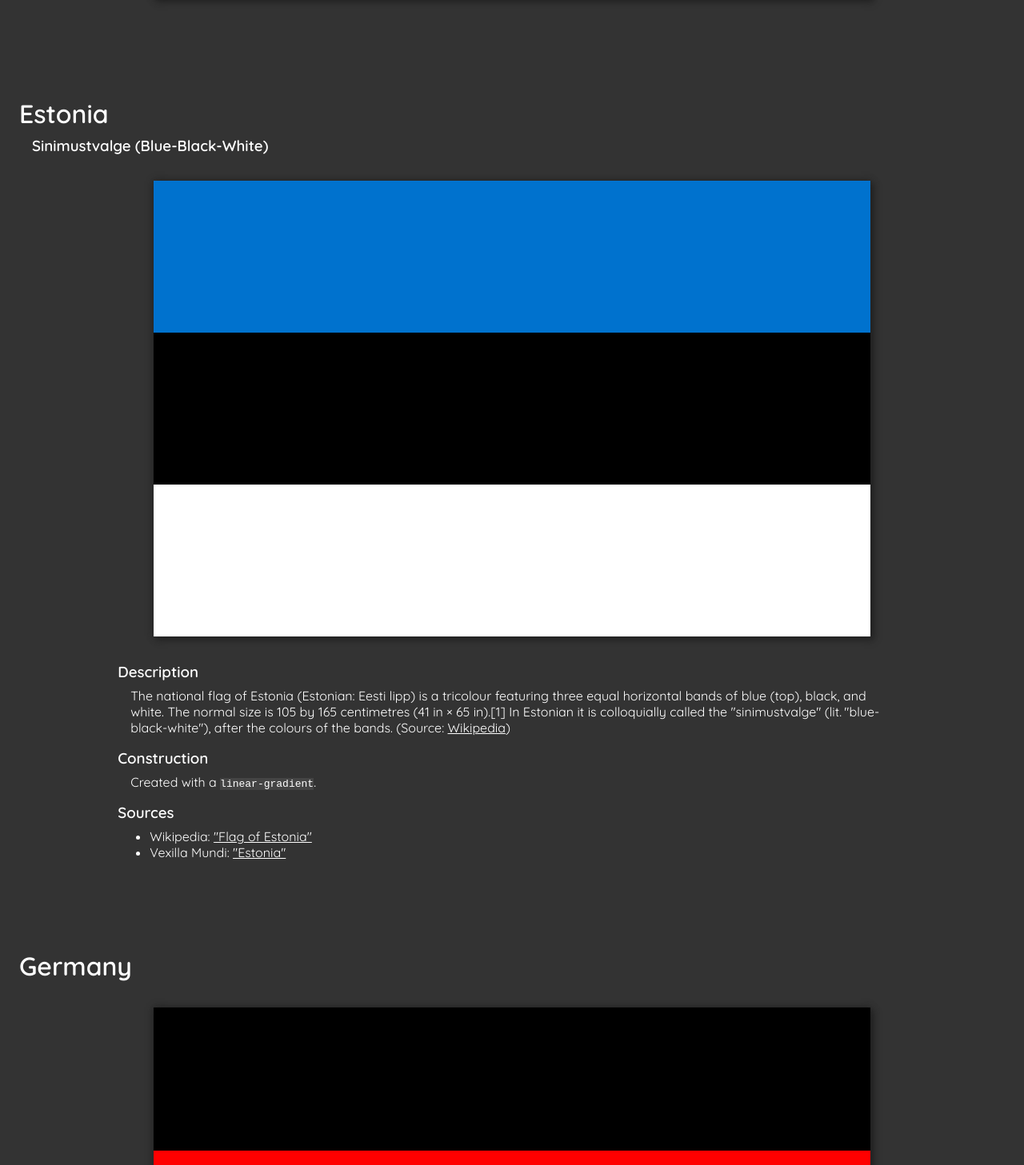
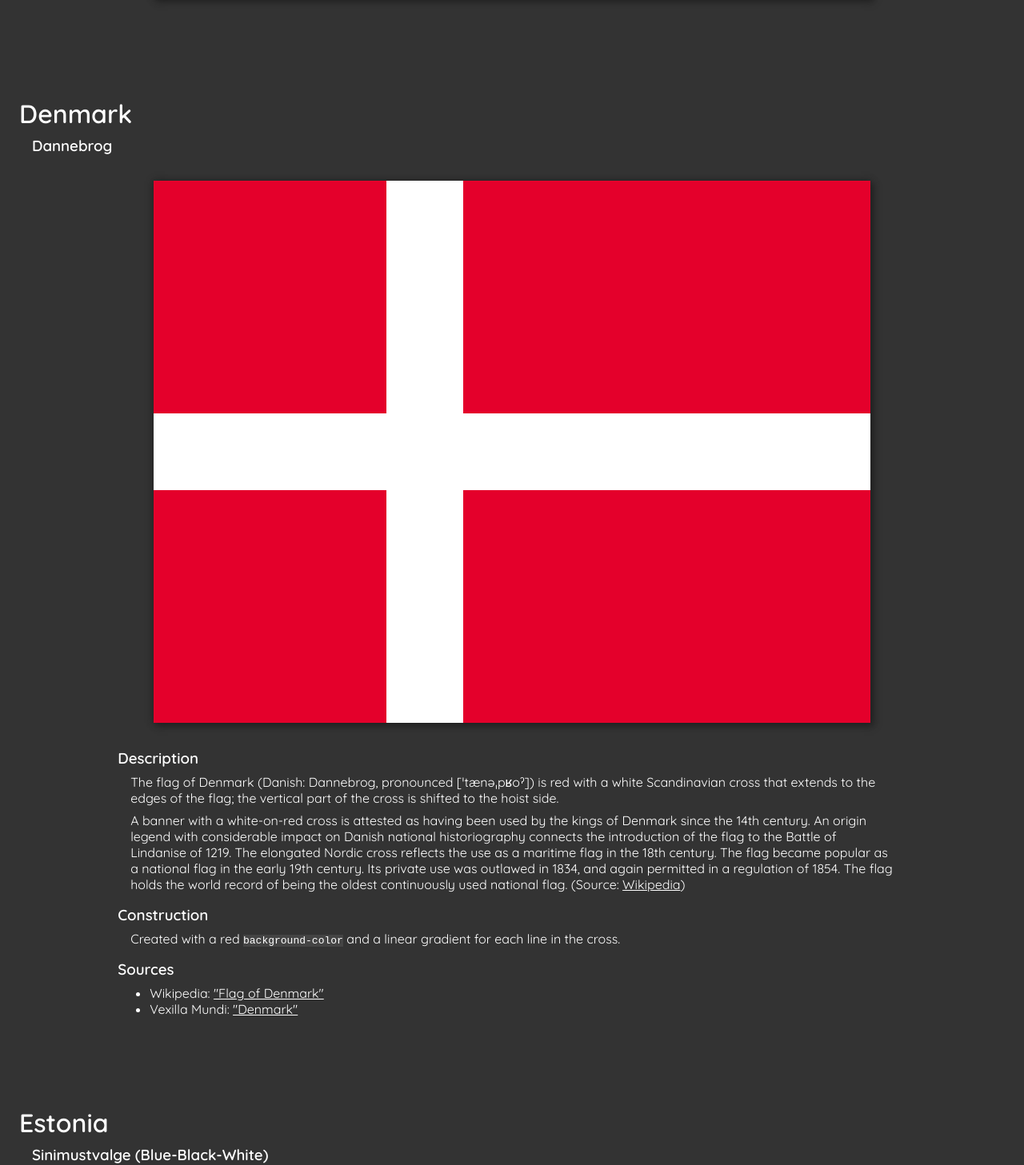
Before and after one commit to henrywoody/css-flags, a React (Create React App) app in the folder client/: page / in a window 1280 px wide. Shown: the part 8659-10116 px from the top of the page at 80% size. Built offline with nearby package versions, Linux system fonts and the light colour scheme.

Commit message:
Adds flag of Denmark
Adds flag of Denmark.

```diff
--- /dev/null
+++ b/client/src/Flags/Denmark/index.tsx
@@ -0,0 +1,41 @@
+import React from "react";
+import FlagArea from "../../Components/FlagArea";
+import DescriptionSection from "../../Components/DescriptionSection";
+import ExternalLink from "../../Components/ExternalLink";
+import "./style.css";
+
+
+const Denmark: React.FC = () => {
+	return (
+		<FlagArea title="Denmark" flagName="Dannebrog">
+			<DescriptionSection title="Description">
+				<p>
+					The flag of Denmark (Danish: Dannebrog, pronounced [ˈtænəˌpʁoˀ]) is red with a white Scandinavian cross that extends to the edges of the flag; the vertical part of the cross is shifted to the hoist side.
+				</p>
+
+				<p>
+					A banner with a white-on-red cross is attested as having been used by the kings of Denmark since the 14th century. An origin legend with considerable impact on Danish national historiography connects the introduction of the flag to the Battle of Lindanise of 1219. The elongated Nordic cross reflects the use as a maritime flag in the 18th century. The flag became popular as a national flag in the early 19th century. Its private use was outlawed in 1834, and again permitted in a regulation of 1854. The flag holds the world record of being the oldest continuously used national flag. (Source: <ExternalLink href="https://en.wikipedia.org/wiki/Flag_of_Denmark">Wikipedia</ExternalLink>)
+				</p>
+			</DescriptionSection>
+
+			<DescriptionSection title="Construction">
+				<p>
+					Created with a red <code>background-color</code> and a linear gradient for each line in the cross.
+				</p>
+			</DescriptionSection>
+
+			<DescriptionSection title="Sources">
+				<ul className="citation-list">
+					<li>
+						Wikipedia: <ExternalLink href="https://en.wikipedia.org/wiki/Flag_of_Denmark">"Flag of Denmark"</ExternalLink>
+					</li>
+					<li>
+						Vexilla Mundi: <ExternalLink href="http://www.vexilla-mundi.com/denmark_flag.html">"Denmark"</ExternalLink>
+					</li>
+				</ul>
+			</DescriptionSection>
+		</FlagArea>
+	)
+}
+
+export default Denmark;
--- /dev/null
+++ b/client/src/Flags/Denmark/style.css
@@ -0,0 +1,24 @@
+.flag-area-denmark {
+	--red: #e4002b;
+	--white: #fff;
+}
+
+.flag-area-denmark .flag {
+	--aspect-ratio: calc(28 / 37);
+
+	background-image:
+		linear-gradient(
+			90deg,
+			transparent 0 calc(12 / 37 * var(--width)),
+			var(--white) 0 calc(16 / 37 * var(--width)),
+			transparent 0 calc(37 / 37 * var(--width))
+		),
+		linear-gradient(
+			180deg,
+			transparent 0 calc(12 / 28 * var(--height)),
+			var(--white) 0 calc(16 / 28 * var(--height)),
+			transparent 0 calc(28 / 28 * var(--height))
+		)
+	;
+	background-color: var(--red);
+}
--- a/client/src/Flags/index.tsx
+++ b/client/src/Flags/index.tsx
@@ -7,6 +7,7 @@ import Colombia from "./Colombia";
 import Cuba from "./Cuba";
 import DemocraticPeoplesRepublicOfKorea from "./DemocraticPeoplesRepublicOfKorea";
 import DemocraticRepublicOfTheCongo from "./DemocraticRepublicOfTheCongo";
+import Denmark from "./Denmark";
 import Estonia from "./Estonia";
 import Germany from "./Germany";
 import Greece from "./Greece";
@@ -48,6 +49,7 @@ const flags: React.ReactElement[] = [
     <Cuba key="cuba"/>,
     <DemocraticPeoplesRepublicOfKorea key="democratic-peoples-republic-of-korea"/>,
     <DemocraticRepublicOfTheCongo key="democratic-republic-of-the-congo"/>,
+    <Denmark key="denmark"/>,
     <Estonia key="estonia"/>,
     <Germany key="germany"/>,
     <Greece key="greece"/>,
```
